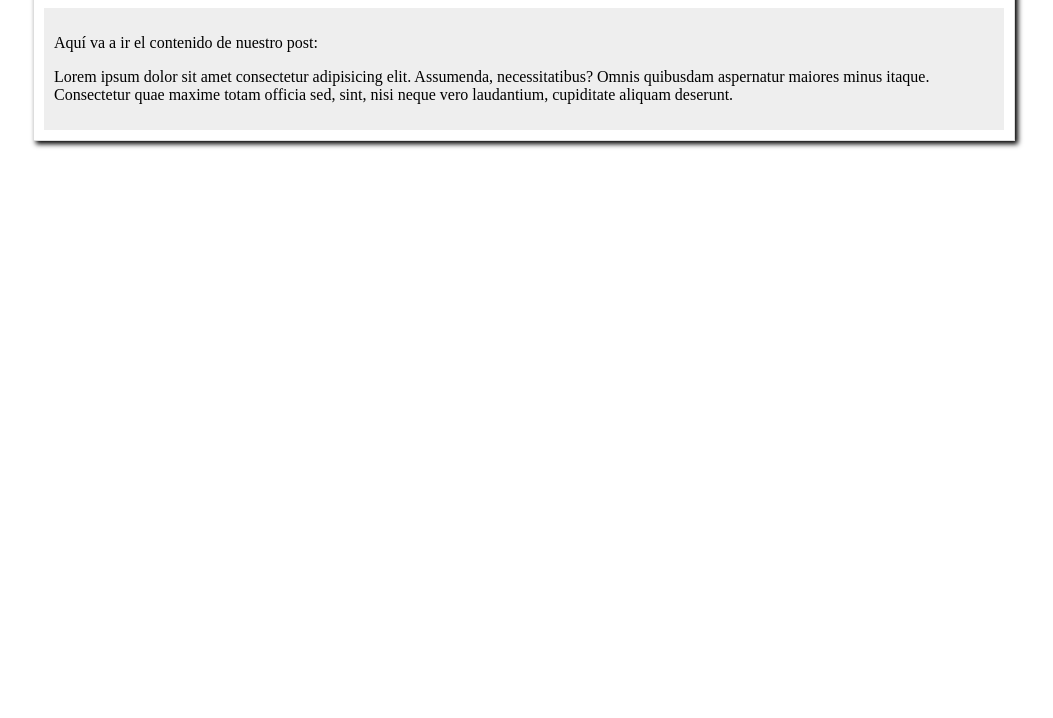
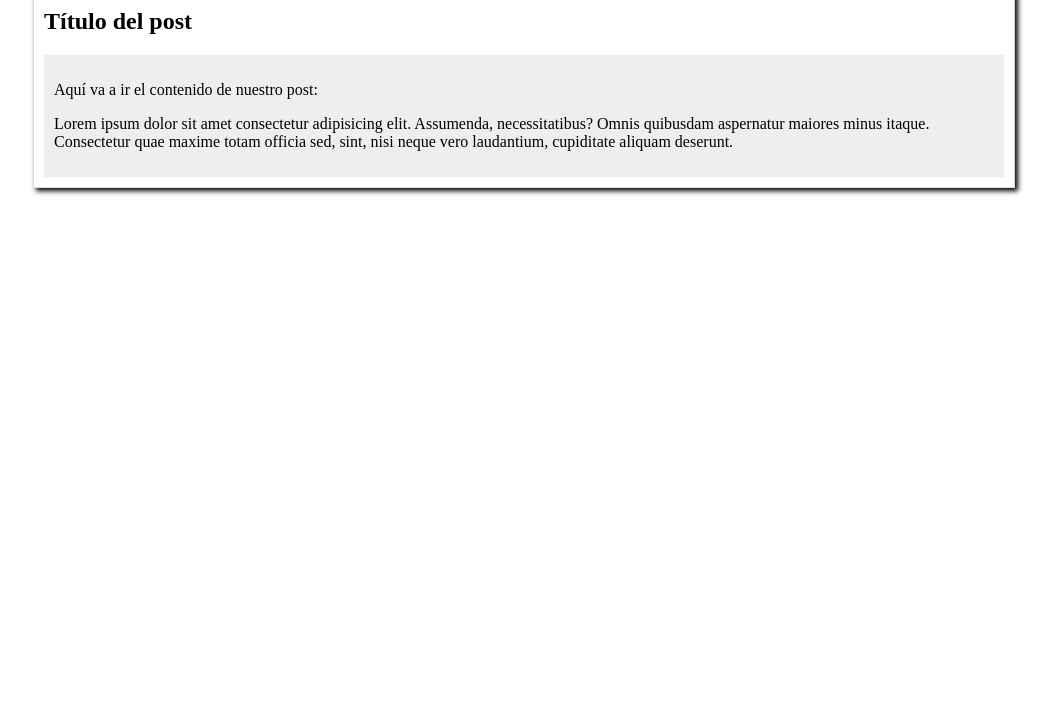
Before and after one commit to usuariopracticar/practice, a plain HTML site: page index.html in a window 1280 px wide. Shown: the part 82-800 px from the top of the page, without its empty margins (116-1169 px from the left). Drawn offline with Linux system fonts and the light colour scheme.

Commit message:
I added a label h2.

```diff
--- a/index.html
+++ b/index.html
@@ -15,6 +15,7 @@
     <header>
       <h1>Este es nuestro Blog</h1>
     </header>
+    <h2>Título del post</h2>
     <main class="content">
       <p>Aquí va a ir el contenido de nuestro post:</p>
       <p>Lorem ipsum dolor sit amet consectetur adipisicing elit. Assumenda, necessitatibus? Omnis quibusdam aspernatur
```
